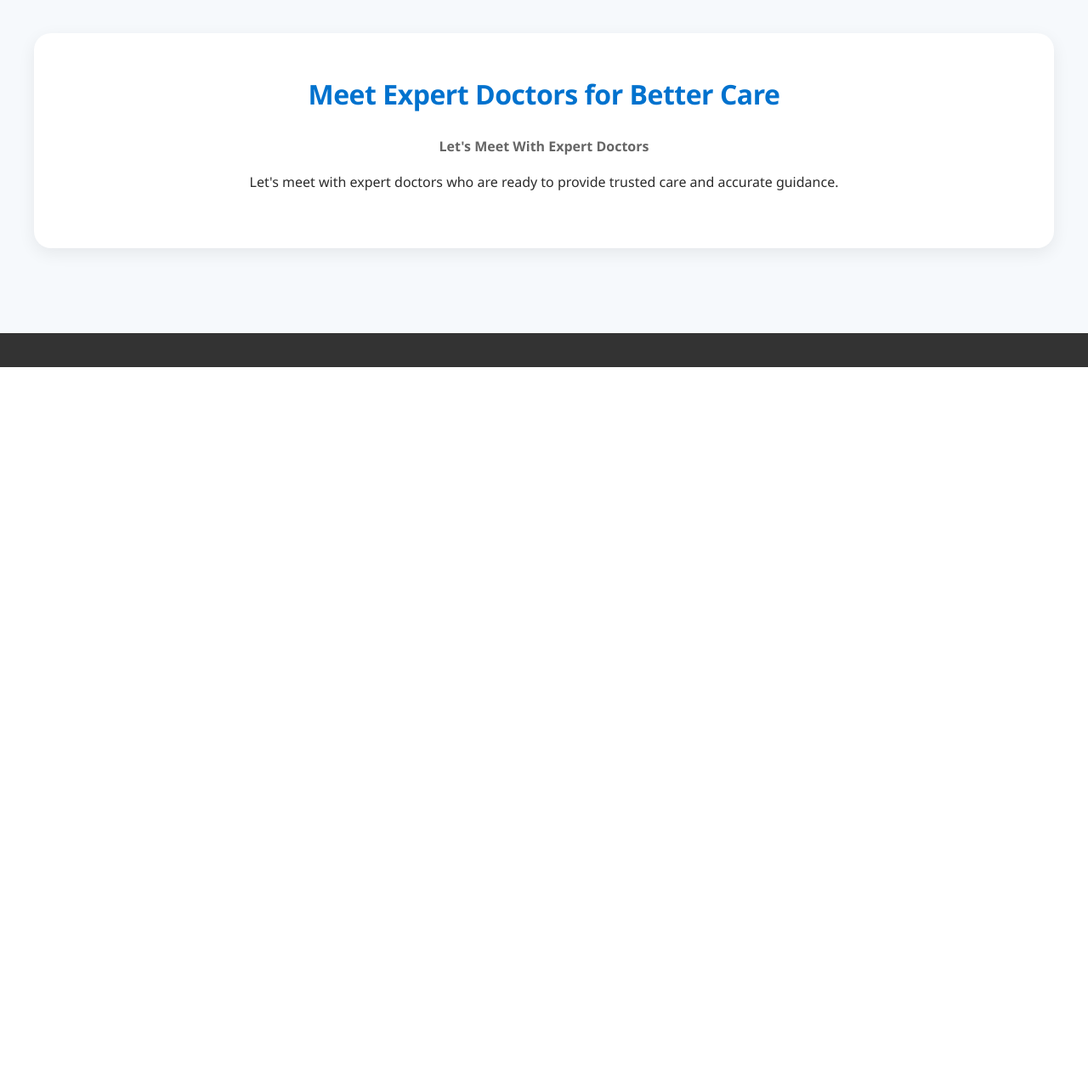
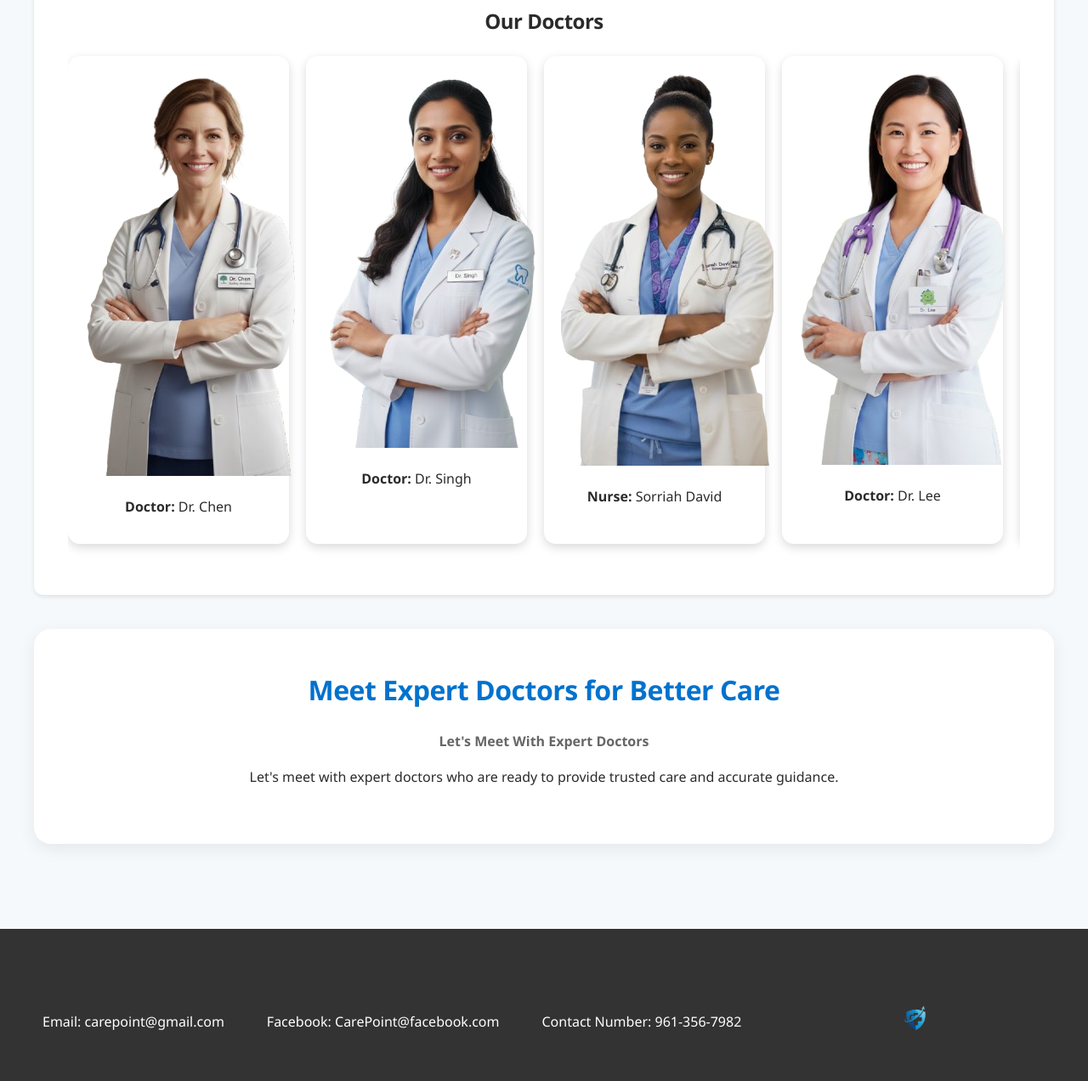
Before and after one commit to Ian-Pasia01/DATABASEFP, a Flask app: page / in a window 1280 px wide. Shown: the part 1307-2579 px from the top of the page at 85% size. Before the commit the page ends 1739 px from the top, so only its background shows below. Run offline with Flask 3, Linux system fonts and the light colour scheme.

Commit message:
finishing touches

```diff
--- a/static/style.css
+++ b/static/style.css
@@ -223,12 +223,20 @@
     overflow-x: auto;
 }
 
-#gallery img {
-    width: 200px;
-    height: 150px;
+#gallery img{
+    width: 250px;
+    height: 250px;
     object-fit: cover;
     border-radius: 5px;
 }
+
+.logo {
+    height: 50px;
+    margin-right: 10px;
+    vertical-align: middle;
+}
+
+
 
 /* Doctors Section */
 #doctors {
--- a/templates/base.html
+++ b/templates/base.html
@@ -13,7 +13,7 @@
     <!-- HEADER / NAVIGATION -->
     <header>
         <div>
-            <strong>Logo</strong>
+            <img src="static\pictures\Gemini_Generated_Image_rtyxt1rtyxt1rtyx-removebg-preview.png" alt="CarePoint Logo" class="logo">
             <h3>CarePoint</h3>
             <nav>
                 <a href="{{ url_for('home') }}">Home</a>
@@ -23,8 +23,6 @@
                 <a href="{{ url_for('user_login') }}">Log In</a>
                 <a href="{{ url_for('user_signup') }}">Sign Up</a>
                 <a href="{{ url_for('staff_login') }}">Staff Login</a>
-
-                <button type="button">Contact Us</button>
             </nav>
         </div>
     </header>
--- a/templates/home.html
+++ b/templates/home.html
@@ -38,38 +38,75 @@
 <!-- SERVICES SECTION -->
 <section id="services">
         <div class="horizontal-scroll-container" id="scroll-container">
-            <div class="card" style="margin-left: 25px;">
-                <h3>Video/Audio Calls with Doctors</h3>
-                <p></p>
+            <div class="card">
+                <h3>24/7 Availability</h3>
+                <p>By using website based program we ensure to give 24/7 availaility to help everyone with their problem, questions and needs.</p>
             </div>
             <div class="card">
-                <h3>24/7 Availability</h3>
-                <p></p>
+                <h3>Prescription Services</h3>
+                <p>To ensure your safety and give quality services, our website provides prescription services to help everyone takes designated medicine </p>
             </div>
             <div class="card">
                 <h3>Reminders & Notifications</h3>
-                <p></p>
+                <p>To prevent missing the scheduled appointment, we provide reminders and notification to help everyone attend or do the designated task or appointments in time.</p>
             </div>
-            <div class="card">
-                <h3>Prescription Services</h3>
-                <p></p>
+            <div class="card" style="margin-left: 25px;">
+                <h3>Video/Audio Calls with Doctors</h3>
+                <p>To ensure the clarity of information that our website gives we offer video/audio call with your doctors. This help the question and answer agenda when it comes to consulting to your doctors.</p>
             </div>
         </div>
 </section>
 
-<!-- ACHIEVEMENTS SECTION -->
-<section id="achievements">
-    <h2>Our Achievements</h2>
-    <h4>Our Numbers Speak For Themselves</h4>
-</section>
+<!-- PHOTOS SECTION -->
+<section id="announcement">
+    <h2 style="text-align: center;">Our Doctors</h2>
+    <div class="scroll-wrapper">
+        <div class="horizontal-scroll-container" id="scroll-container">
+            <div class="card">
+                <img src="static\pictures\Gemini_Generated_Image_nfedh4nfedh4nfed-removebg-preview.png" alt="Family Mediceine Doctor">
+                <p><strong>Doctor:</strong> Dr. Chen</p>
+            </div>
 
-<!-- PHOTOS SECTION -->
-<section id="gallery">
-    <img src="imgexample.jpeg" alt="Clinic Image 1">
-    <img src="imgexample.jpeg" alt="Clinic Image 2">
-    <img src="{{ url_for('static', filename='pictures/Doctor-removebg-preview.png') }}" alt="Doctor Image"/>
-    <img src="imgexample.jpeg" alt="Clinic Image 4">
-    <img src="imgexample.jpeg" alt="Clinic Image 5">
+            <div class="card">
+                <img src="static\pictures\Gemini_Generated_Image_8azl3s8azl3s8azl-removebg-preview.png" alt="Dental doctor">
+                <p><strong>Doctor:</strong> Dr. Singh</p>
+            </div>
+            <div class="card">
+                <img src="static\pictures\Gemini_Generated_Image_bcmjz4bcmjz4bcmj-removebg-preview.png" alt="Nurse"/>
+                <p><strong>Nurse:</strong> Sorriah David</p>
+            </div>
+            <div class="card">
+                <img src="static\pictures\Gemini_Generated_Image_5qer4t5qer4t5qer-removebg-preview.png" alt="Pediatrician Doctor">
+                <p><strong>Doctor:</strong> Dr. Lee</p>
+            </div>
+            <div class="card">
+                <img src="static\pictures\Gemini_Generated_Image_y4kbb8y4kbb8y4kb-removebg-preview.png" alt="Obstetrician-Gynecologist Doctor">
+                <p><strong>Doctor:</strong> Dr. Sella Macales</p>
+            </div>
+        </div>
+    </div>
+    <script>
+        document.addEventListener('DOMContentLoaded', function() {
+            const container = document.getElementById('scroll-container');
+            const leftBtn = document.getElementById('left-btn');
+            const rightBtn = document.getElementById('right-btn');
+            const cardWidth = 910;
+
+            leftBtn.addEventListener('click', function() {
+                container.scrollBy({
+                    left: -cardWidth,
+                    behavior: 'smooth'
+                });
+            });
+
+            rightBtn.addEventListener('click', function() {
+                container.scrollBy({
+                    left: cardWidth,
+                    behavior: 'smooth'
+                });
+            });
+        });
+    </script>
 </section>
 
 <!-- DOCTORS SECTION -->
@@ -79,3 +116,11 @@
     <p>Let's meet with expert doctors who are ready to provide trusted care and accurate guidance.</p>
 </section>
 {% endblock %}
+
+{% block footer %}
+<footer style="display: flex;">
+    <p style="text-align: left; margin-left: 10px;">Email: carepoint@gmail.com</p>
+    <p style="text-align: left; margin-left: 50px;">Facebook: CarePoint@facebook.com</p>
+    <p style="text-align: left; margin-left: 50px;">Contact Number: 961-356-7982</p>
+    <img  style="text-align: left; margin-left: 180px;" src="static\pictures\Gemini_Generated_Image_rtyxt1rtyxt1rtyx-removebg-preview.png" alt="CarePoint Logo" class="logo">
+{% endblock %}
```
Also changed, not shown: templates/about.html (+8 -0 lines), templates/announcement.html (+8 -0 lines), templates/services.html (+8 -0 lines), static/pictures/Doctor-removebg-preview.png (deleted), static/pictures/Gemini_Generated_Image_5qer4t5qer4t5qer-removebg-preview.png (added), static/pictures/Gemini_Generated_Image_8azl3s8azl3s8azl-removebg-preview.png (added), static/pictures/Gemini_Generated_Image_bcmjz4bcmjz4bcmj-removebg-preview.png (added), static/pictures/Gemini_Generated_Image_nfedh4nfedh4nfed-removebg-preview.png (added), static/pictures/Gemini_Generated_Image_rtyxt1rtyxt1rtyx-removebg-preview.png (added), static/pictures/Gemini_Generated_Image_s96cv0s96cv0s96c-removebg-preview.png (added), static/pictures/Gemini_Generated_Image_y4kbb8y4kbb8y4kb-removebg-preview.png (added), static/pictures/patient-icon-design-vector.jpg (deleted).
